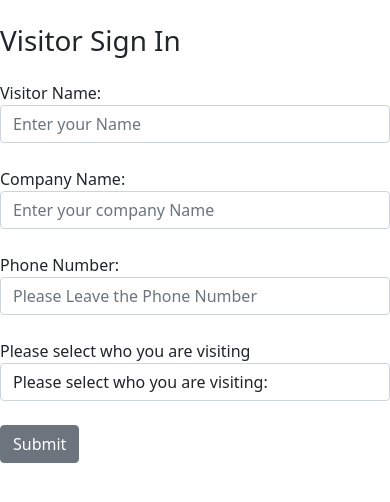
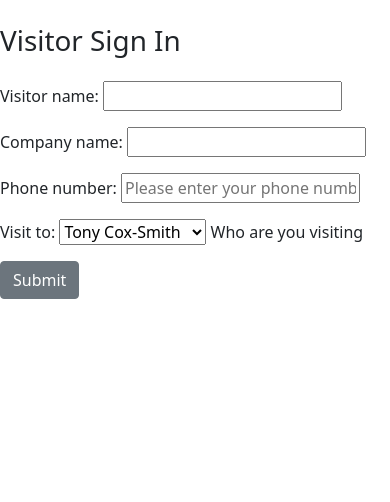
Before and after one commit to SystemsNZPD/Visitor250603, a Django app: template visitor_sign_in/templates/index.html in a window 390 px wide. Shown: the top 502 px of the page. Run offline with Django 5.2, Linux system fonts and the light colour scheme; the template is opened without the code that fills it: values that come from a table or form of the project are taken from there, others are empty; parts of the project's set-up code (start-up, migrations or seed data) failed here and were passed over.

Commit message:
before run migrations when change models.py (phone format change)

```diff
--- a/visitor_sign_in/forms.py
+++ b/visitor_sign_in/forms.py
@@ -1,6 +1,9 @@
 from django import forms
 from phonenumber_field.formfields import PhoneNumberField
 
+def validate_digits(value):
+    if not value.isdigit():
+        raise forms.ValidationError("Please enter digits only (0-9). ")
 
 class VisitorForm(forms.Form): #inherit class Form from forms module
     VISIT_TO_CHOICES = [
@@ -18,10 +21,17 @@
 
     visitor_name = forms.CharField(max_length=80)   #database table, character filed
     company_name = forms.CharField(max_length=80)
-    phone_number = PhoneNumberField(widget=forms.TextInput(
-        attrs={'inputmode': 'numeric', 'pattern': '[0-9]*', 'placeholder': 'Please enter your phone number'}))
+    phone_number = forms.CharField(
+        max_length=20,
+        required=True,
+        validators=[validate_digits],
+        widget=forms.TextInput(attrs={
+            'placeholder': 'Please enter your phone number',
+            'inputmode': 'numeric',
+            'pattern': '[0-9]*'
+        })
+    )
     visit_to = forms.ChoiceField(
-        max_length=40,
         choices=VISIT_TO_CHOICES,
         help_text="Who are you visiting"
     )
--- a/visitor_sign_in/models.py
+++ b/visitor_sign_in/models.py
@@ -17,7 +17,7 @@
 
     visitor_name = models.CharField(max_length=80)
     company_name = models.CharField(max_length=80)
-    phone_number = PhoneNumberField()
+    phone_number = models.CharField(max_length=20)
     visit_to = models.CharField(
         max_length=40,
         choices=VISIT_TO_CHOICES,
--- a/visitor_sign_in/templates/index.html
+++ b/visitor_sign_in/templates/index.html
@@ -2,57 +2,22 @@
 <html lang="en">
 <head>
     <meta charset="utf-8">
-        <meta name="viewport" content="width=device-width, initial-scale=1, shrink-to-fit=no">
-        <link rel="stylesheet" href="https://cdn.jsdelivr.net/npm/bootstrap@5.1.3/dist/css/bootstrap.min.css">
+    <meta name="viewport" content="width=device-width, initial-scale=1, shrink-to-fit=no">
+    <link rel="stylesheet" href="https://cdn.jsdelivr.net/npm/bootstrap@5.1.3/dist/css/bootstrap.min.css">
 </head>
 <body>
     <h1 class="mt-4 mb-4">Visitor Sign In</h1>
     <form method="post">
-        {% csrf_token %}  <!--security feature for django -->
-        <div class="form-group mb-4">   <!-- div is for style change -->
-            <label for="visitor_name">Visitor Name: </label>
-            <input class="form-control" type="text" id="visitor_name" name="visitor_name" required
-            placeholder="Enter your Name">
-         </div>
-        <div class="form-group mb-4">
-            <label for="company_name">Company Name: </label>
-            <input class="form-control" type="text" id="company_name" name="company_name" required
-            placeholder="Enter your company Name">
-        </div>
-        <div class="form-group mb-4">
-            <label for="phone_number">Phone Number: </label>
-            <input class="form-control" type="number" id="phone_number" name="phone_number" required
-            placeholder="Please Leave the Phone Number">
-        </div>
-        <div class="form-group mb-4">
-            <label for="visit_to">Please select who you are visiting </label>
-            <select class="form-control" id="visit_to" name="visit_to" required>
-                <option value="" disabled selected>Please select who you are visiting: </option>
-                <option value="tony">Tony Cox-Smith</option>
-                <option value="ann">Ann Mansoor</option>
-                <option value="joanna">Joanna Wu</option>
-                <option value="mele">Mele Tatafu</option>
-                <option value="vicky">Weidi Qu</option>
-                <option value="emily">Emily Donovan</option>
-                <option value="ray">Ray Lee</option>
-                <option value="ricky">Richard Light</option>
-                <option value="cy">Chim Yun Cheng</option>
-                <option value="julie">Julie Ullness</option>
-            </select>
-        </div>
+        {% csrf_token %}
+        {{ form.as_p }}
         <button class="btn btn-secondary mb-4" type="submit">Submit</button>
-    <!-- btn sepecify the style/font of the button, btn-secondary define the color -->
-
-    <!--will get the flash message from app.py, "messages" is a variable-->
-    {% if messages %}  <!-- this is jinja2 syntax, communicate python and html-->
-
-        <div id="flash-message" class="alert alert-success">
+        {% if messages %}
             {% for message in messages %}
+            <div id="flash-message" class="alert alert-{{ message.tags }}">
                 {{ message }}
+            </div>
             {% endfor %}
-        </div>
-
-    {% endif %}
+        {% endif %}
     </form>
 </body>
 </html>
```
Also changed, not shown: visitor_sign_in/views.py (+13 -6 lines).
